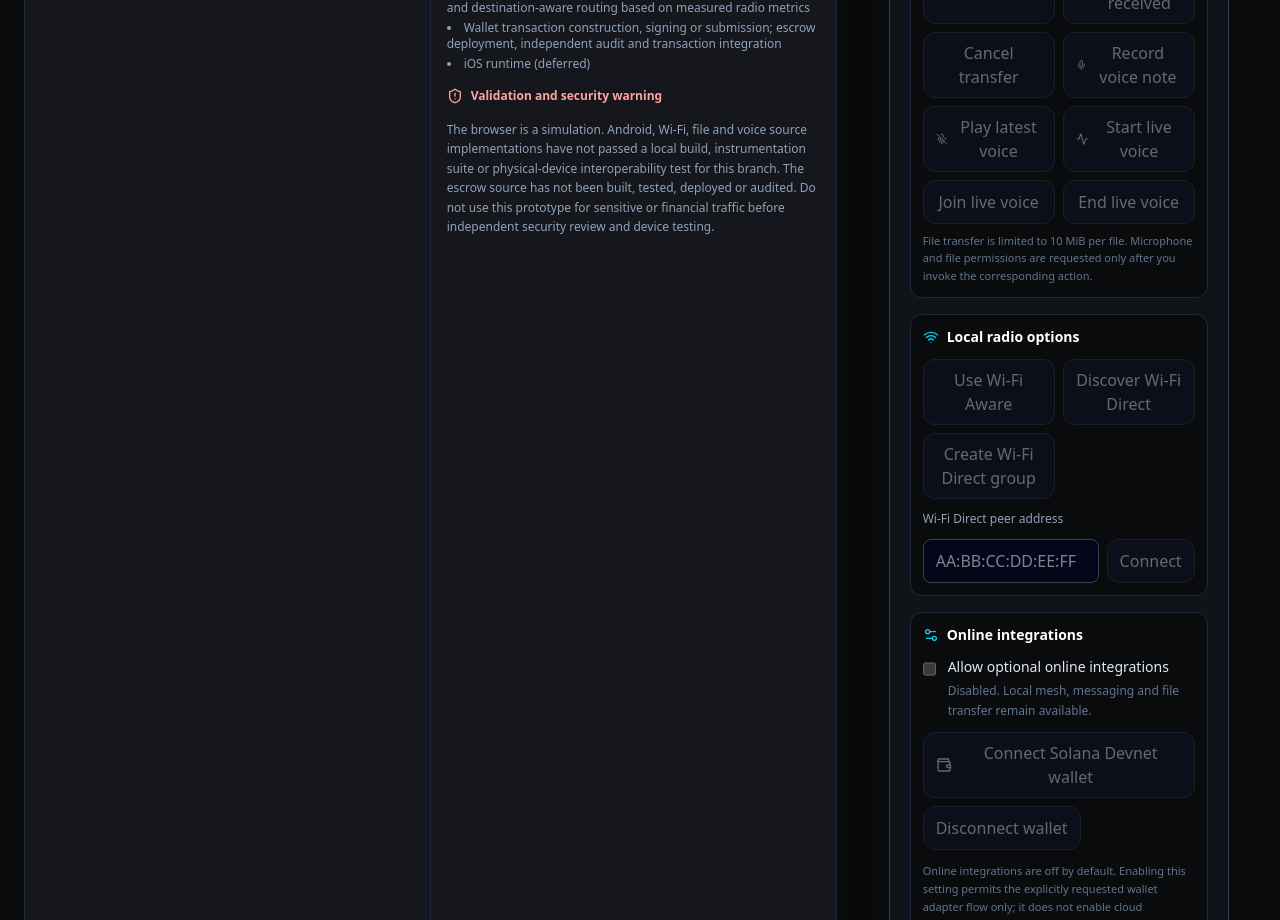
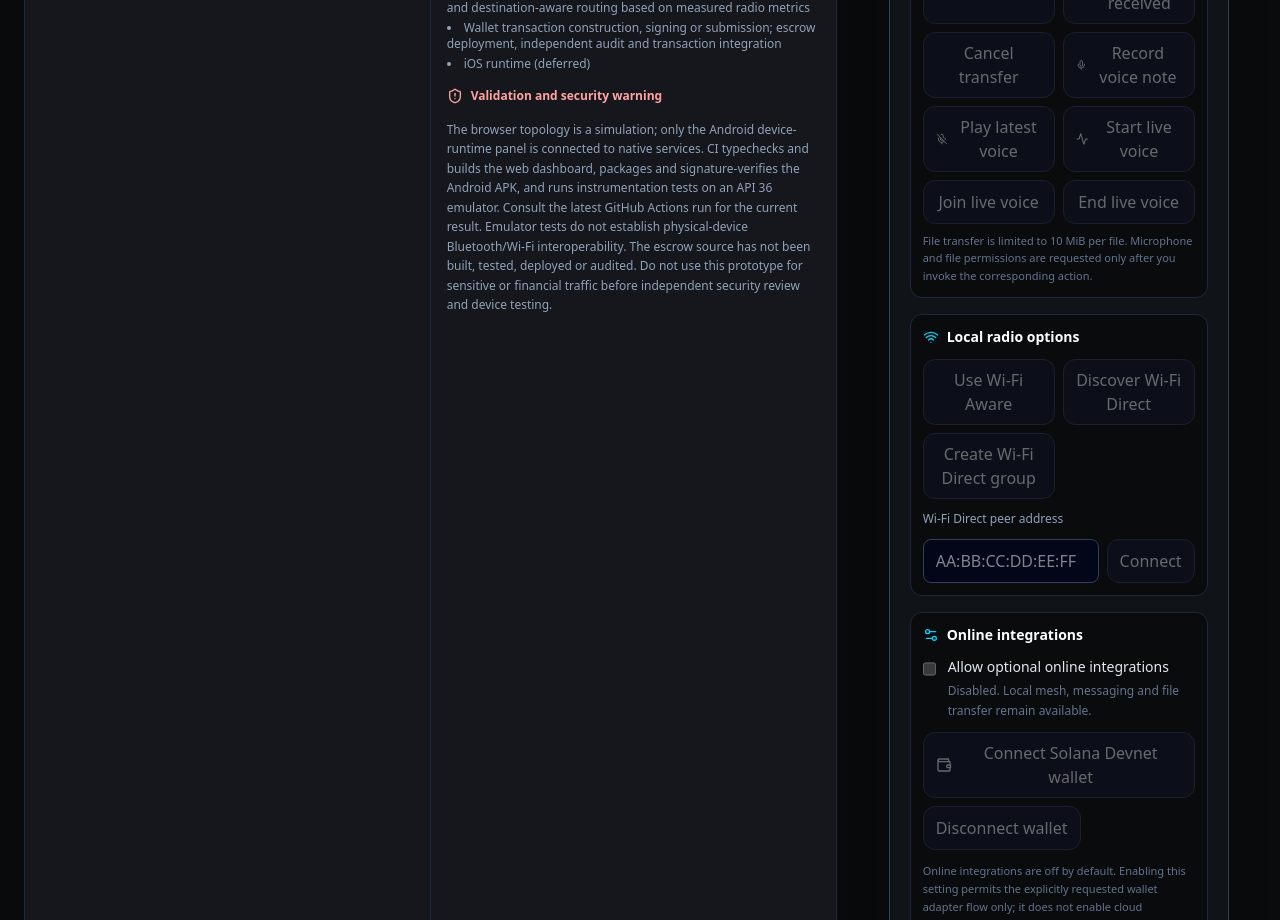
Before and after one commit to esi2ei/meshnet, a React (Vite) app: page / in a window 1280 px wide. Shown: the part 1160-2080 px from the top of the page. Built offline with nearby package versions, Linux system fonts and the light colour scheme.

Commit message:
docs(ui): keep validation status accurate and distinguish simulation from device runtime

```diff
--- a/src/components/SystemInfo.tsx
+++ b/src/components/SystemInfo.tsx
@@ -60,7 +60,7 @@ export default function SystemInfo({ logs, onClearLogs }: SystemInfoProps) {
           <div className="flex items-center gap-2 text-red-300 font-semibold">
             <ShieldAlert className="w-4 h-4" /> Validation and security warning
           </div>
-          <p className="leading-relaxed">The browser is a simulation. Android, Wi-Fi, file and voice source implementations have not passed a local build, instrumentation suite or physical-device interoperability test for this branch. The escrow source has not been built, tested, deployed or audited. Do not use this prototype for sensitive or financial traffic before independent security review and device testing.</p>
+          <p className="leading-relaxed">The browser topology is a simulation; only the Android device-runtime panel is connected to native services. CI typechecks and builds the web dashboard, packages and signature-verifies the Android APK, and runs instrumentation tests on an API 36 emulator. Consult the latest GitHub Actions run for the current result. Emulator tests do not establish physical-device Bluetooth/Wi-Fi interoperability. The escrow source has not been built, tested, deployed or audited. Do not use this prototype for sensitive or financial traffic before independent security review and device testing.</p>
         </div>
       </div>
     </div>
```
